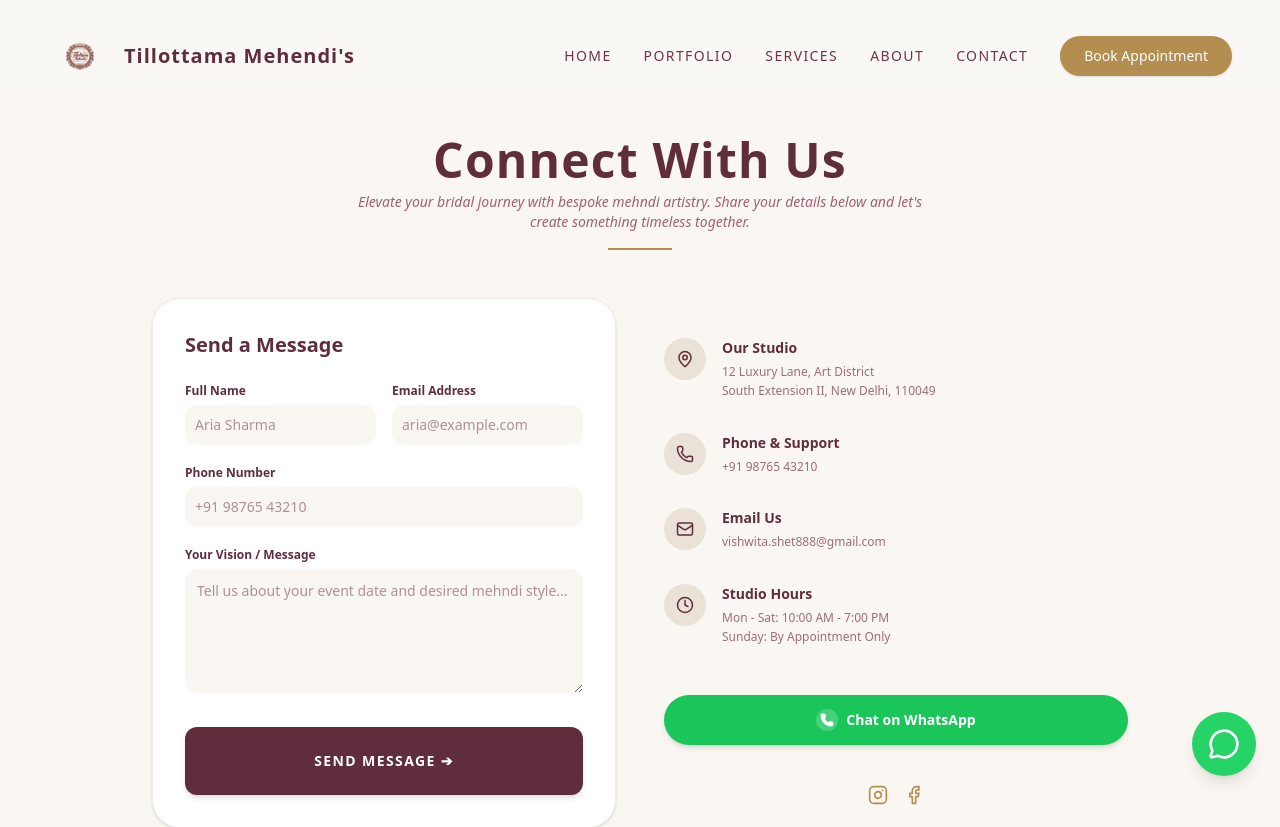
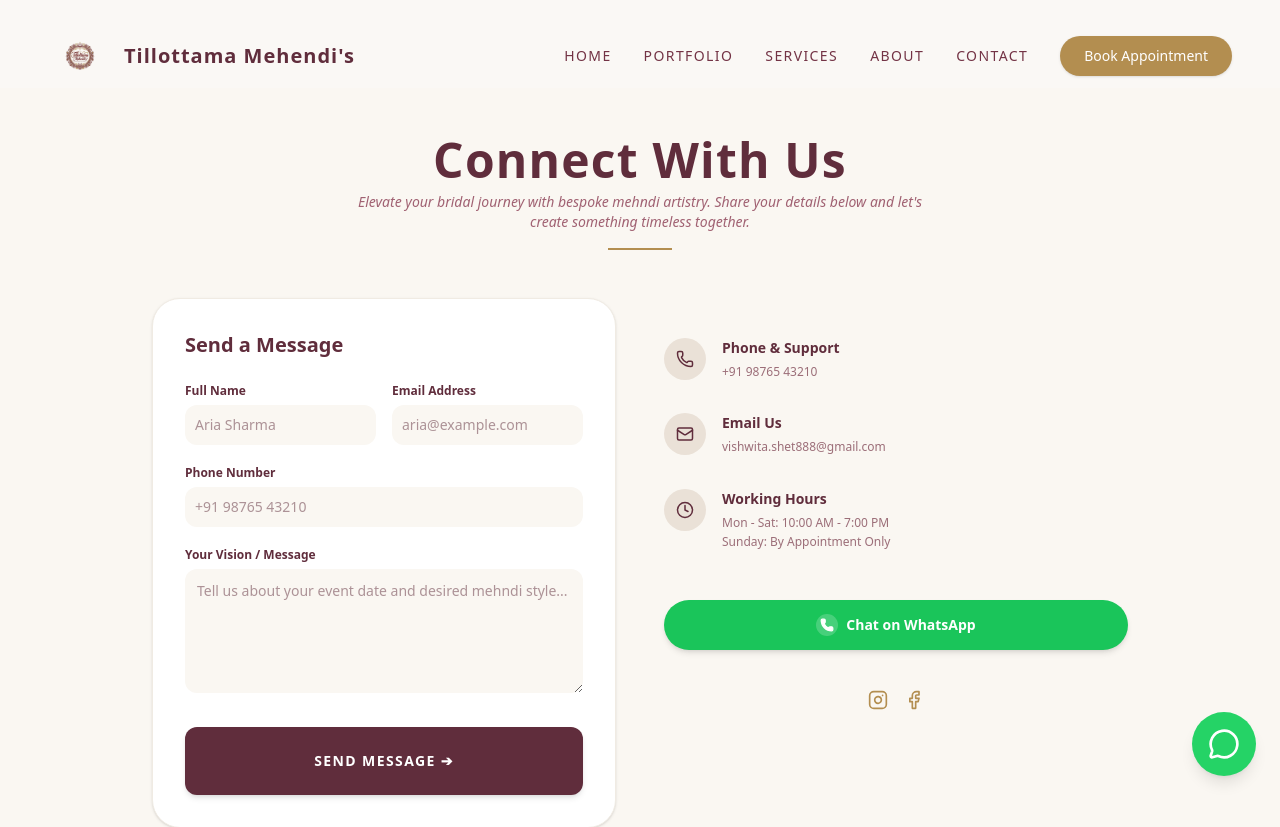
Before and after one commit to GeminalSudhanva/Vishwitha-s-Mehendi, a Next.js app: page /contact in a window 1280 px wide. Shown: the top 827 px of the page. Built offline with nearby package versions, Linux system fonts and the light colour scheme.

Commit message:
update 1.0

```diff
--- a/src/app/contact/page.tsx
+++ b/src/app/contact/page.tsx
@@ -80,18 +80,7 @@ export default function ContactPage() {
 
                 {/* RIGHT COLUMN: Contact Information */}
                 <div className="space-y-8 pt-4 md:pt-10">
-                    {/* Item 1: Studio */}
-                    <div className="flex gap-4">
-                        <div className="bg-[#EAE1D7] p-3 rounded-full h-fit text-burgundy-900">
-                            <MapPin size={18} />
-                        </div>
-                        <div>
-                            <h4 className="text-sm font-semibold text-burgundy-900">Our Studio</h4>
-                            <p className="text-xs text-burgundy-800/70 mt-1 leading-relaxed">
-                                12 Luxury Lane, Art District<br /> South Extension II, New Delhi, 110049
-                            </p>
-                        </div>
-                    </div>
+
 
                     {/* Item 2: Phone */}
                     <div className="flex gap-4">
@@ -125,7 +114,7 @@ export default function ContactPage() {
                             <Clock size={18} />
                         </div>
                         <div>
-                            <h4 className="text-sm font-semibold text-burgundy-900">Studio Hours</h4>
+                            <h4 className="text-sm font-semibold text-burgundy-900">Working Hours</h4>
                             <p className="text-xs text-burgundy-800/70 mt-1 leading-relaxed">
                                 Mon - Sat: 10:00 AM - 7:00 PM<br /> Sunday: By Appointment Only
                             </p>
```
